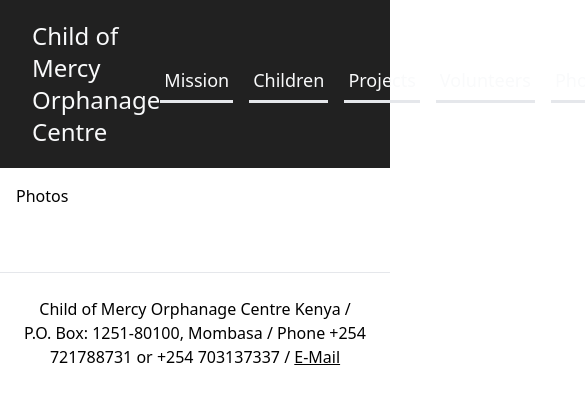
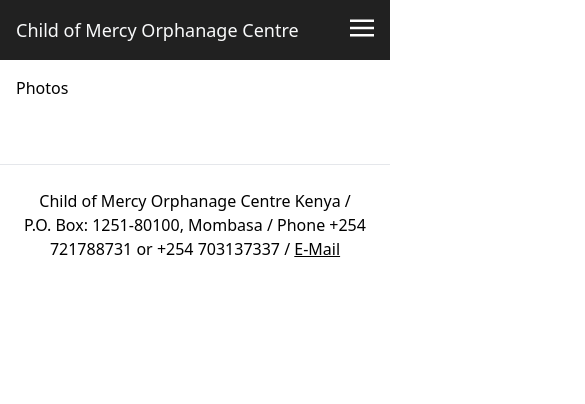
Before and after one commit to larswittenberg/orphanage-centre-mombasa, a Next.js app: page /photos in a window 390 px wide. Shown: the top 404 px of the page, 585 px wide, since content can reach past the window. Built offline with nearby package versions, Linux system fonts and the light colour scheme; what @tailwindcss/typography would draw is missing.

Commit message:
FEATURE: Add Mobile Nav

```diff
--- a/components/nav.js
+++ b/components/nav.js
@@ -12,22 +12,28 @@
 export default function Nav() {
 	return (
 		<nav className="bg-navgrey">
-			<ul className="flex items-center justify-between py-5 px-8">
-				<li>
-					<NextLink href="/">
-						<a className="no-underline text-gray-50 text-2xl hover:text-orange focus:text-orange">Child of Mercy Orphanage Centre</a>
-					</NextLink>
-				</li>
-				<ul className="flex items-center justify-between space-x-4 -mt-2">
+			<div className="flex flex-wrap lg:items-center lg:justify-between py-4 px-4 md:py-5 md:px-8">
+				<NextLink href="/">
+					<a className="flex-grow no-underline text-gray-50 text-lg md:text-2xl hover:text-orange focus:text-orange">Child of Mercy Orphanage Centre</a>
+				</NextLink>
+
+				<label htmlFor="show-menu" className="lg:hidden">
+					<span className="showmenu__icon cursor-pointer">
+						<svg className="h-6 w-6" viewBox="0 0 20 20" xmlns="http://www.w3.org/2000/svg"><title>Menu</title><path d="M0 3h20v2H0V3zm0 6h20v2H0V9zm0 6h20v2H0v-2z" fill="#fff"/></svg>
+					</span>
+				</label>
+				<input type="checkbox" id="show-menu" className="showmenu__input hidden" />
+
+				<ul className="menu flex lg:flex w-full lg:w-auto flex-wrap lg:flew-row lg:items-center lg:justify-between lg:space-x-4 mt-6 mb-0 lg:-mt-2">
 					{links.map(({ href, label }) => (
-						<li key={`${href}${label}`}>
+						<li key={`${href}${label}`} className="flex-grow w-1/2 sm:w-1/3 lg:w-auto mb-8 lg:mb-0 text-center">
 							<NextLink href={href}>
-								<a className="text-lg no-underline px-1 py-2 border-b-3 text-gray-50  hover:border-orange focus:border-orange focus:text-orange">{label}</a>
+								<a className="text-lg no-underline px-1 py-1 md:py-2 border-b-3 text-gray-50  hover:border-orange focus:border-orange focus:text-orange">{label}</a>
 							</NextLink>
 						</li>
 					))}
 				</ul>
-			</ul>
+			</div>
 		</nav>
 	)
 }
--- a/styles/main.css
+++ b/styles/main.css
@@ -12,3 +12,13 @@
 	background-color: theme('colors.orange');
 	color: #fff;
 }
+
+
+/* Nav */
+.menu {
+	display: none;
+}
+
+.showmenu__input:checked + .menu {
+	display: flex;
+}
```
